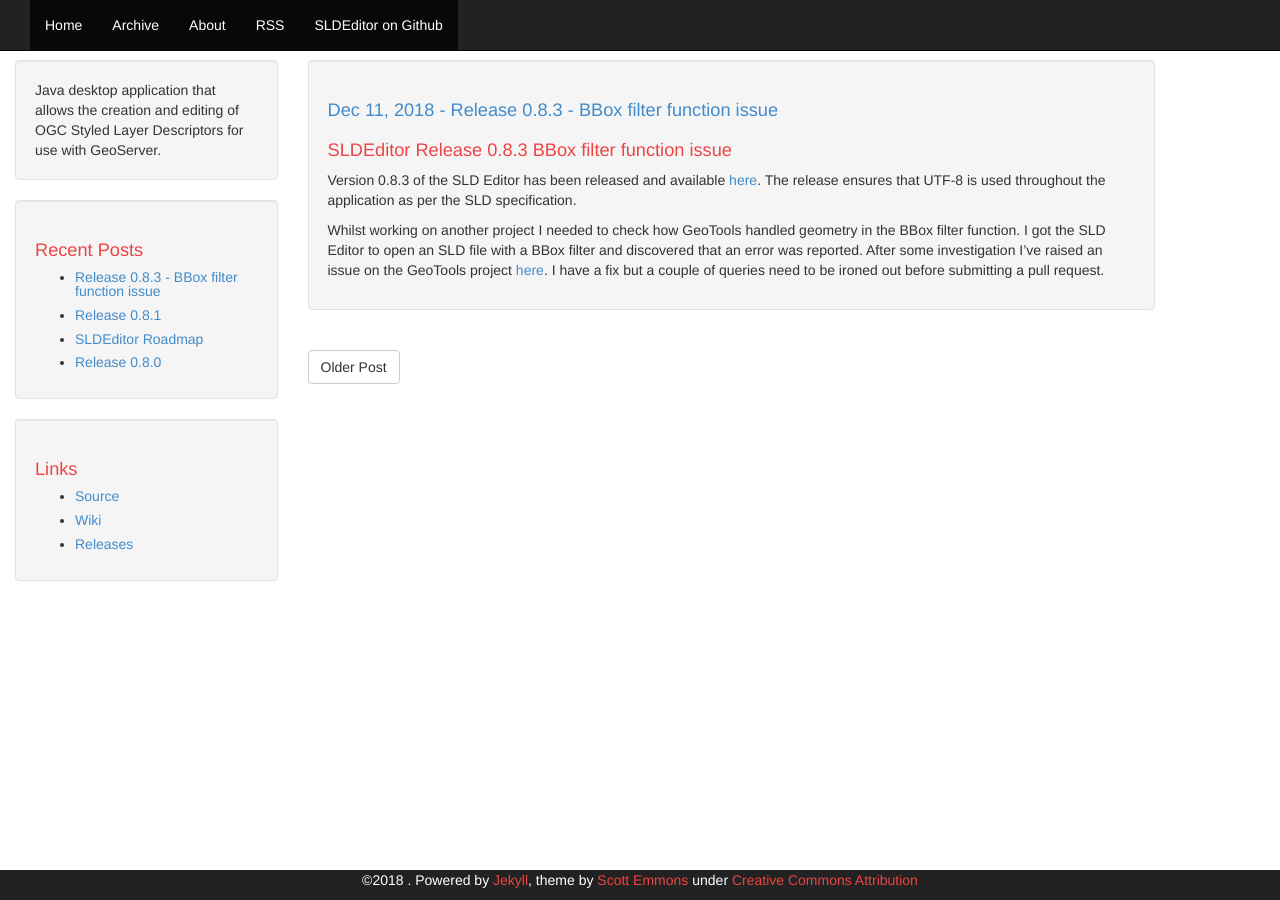
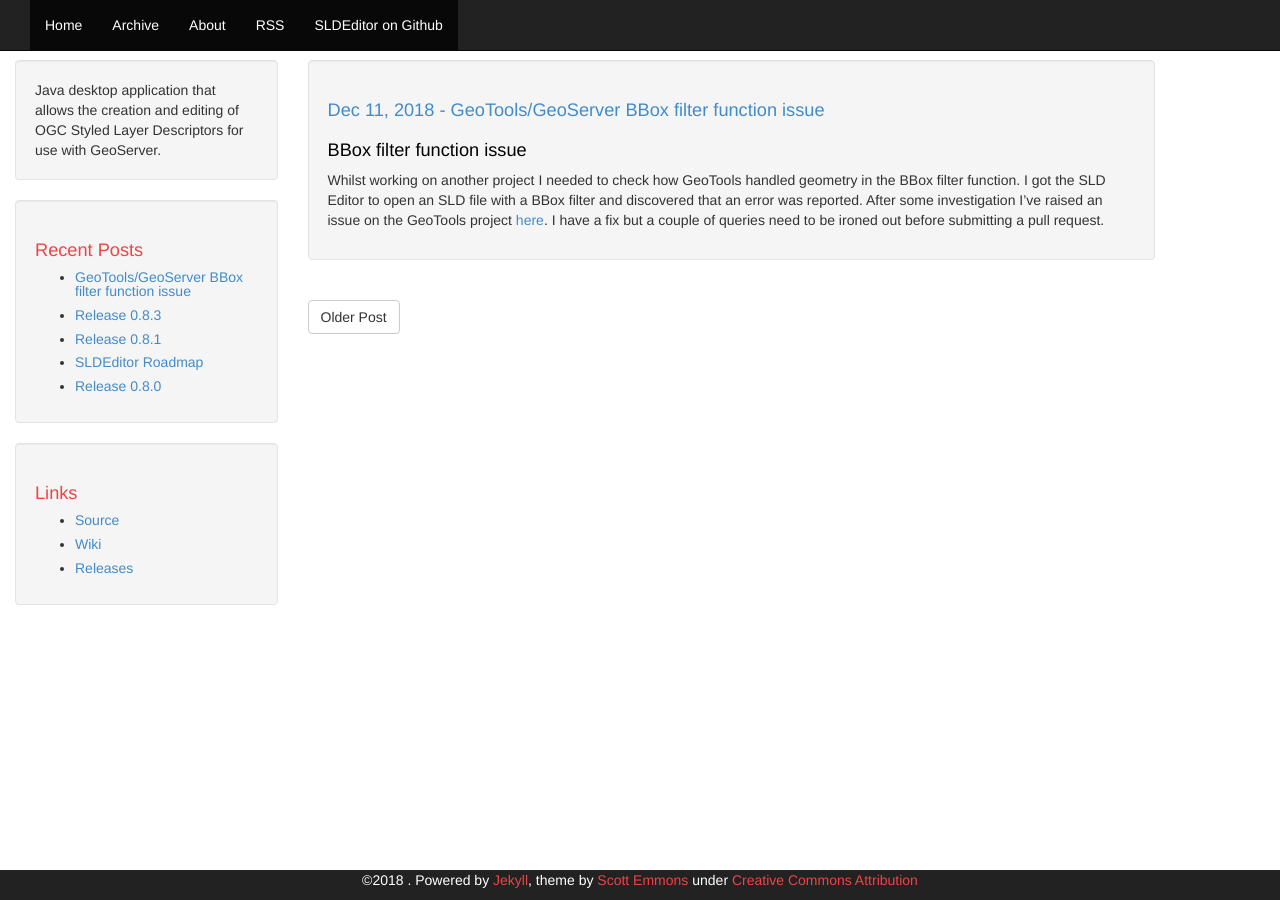
Before and after one commit to robward-scisys/robward-scisys.github.io, a Jekyll site: the page built from _posts/2018-12-11-bbox-filter.markdown, in a window 1280 px wide. Built offline with Jekyll 4.4.1, drawn with Linux system fonts in a browser that asks for light colours.

Commit message:
Split last post into 2 entries

```diff
--- a/_posts/2018-12-11-bbox-filter.markdown
+++ b/_posts/2018-12-11-bbox-filter.markdown
@@ -1,16 +1,13 @@
 ---
 layout: post
-title:  "Release 0.8.3 - BBox filter function issue"
-date:   2018-12-11 11:49:38 +0100
+title:  "GeoTools/GeoServer BBox filter function issue"
+date:   2018-12-11 11:51:38 +0100
 categories: sldeditor release
 ---
 
-SLDEditor Release 0.8.3 BBox filter function issue
-==================================================
-
-Version 0.8.3 of the SLD Editor has been released and available [here][sldeditor-release].  The release ensures that UTF-8 is used throughout the application as per the SLD specification.
+BBox filter function issue
+-=========================
 
 Whilst working on another project I needed to check how GeoTools handled geometry in the BBox filter function.  I got the SLD Editor to open an SLD file with a BBox filter and discovered that an error was reported.  After some investigation I've raised an issue on the GeoTools project [here][geotools-ticket].  I have a fix but a couple of queries need to be ironed out before submitting a pull request.
 
-[sldeditor-release]: https://github.com/robward-scisys/sldeditor/releases/tag/v0.8.3
 [geotools-ticket]: https://osgeo-org.atlassian.net/browse/GEOT-6201
```
Also changed, not shown: _posts/2018-12-11-release-0.8.3.markdown (added, +13 -0 lines).
